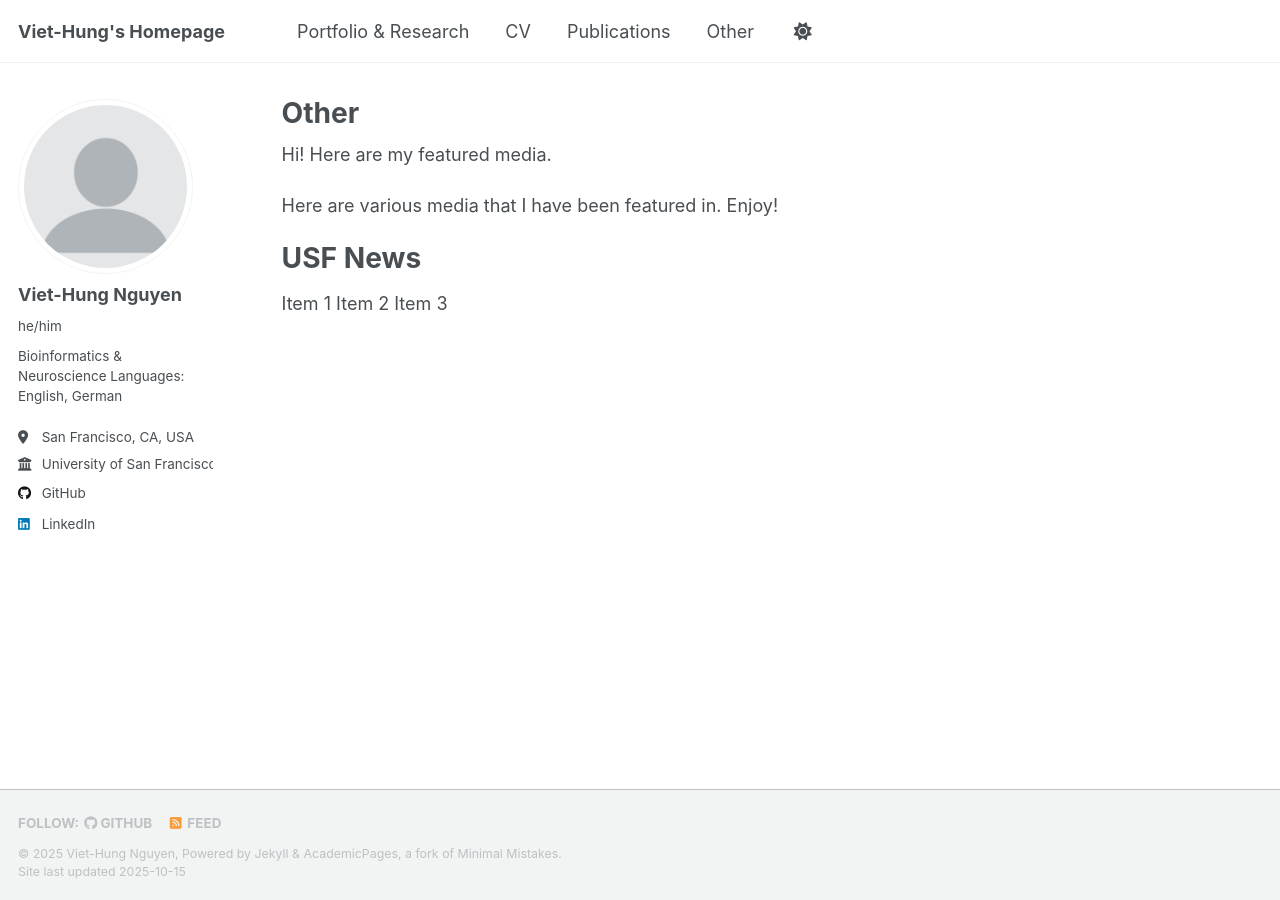
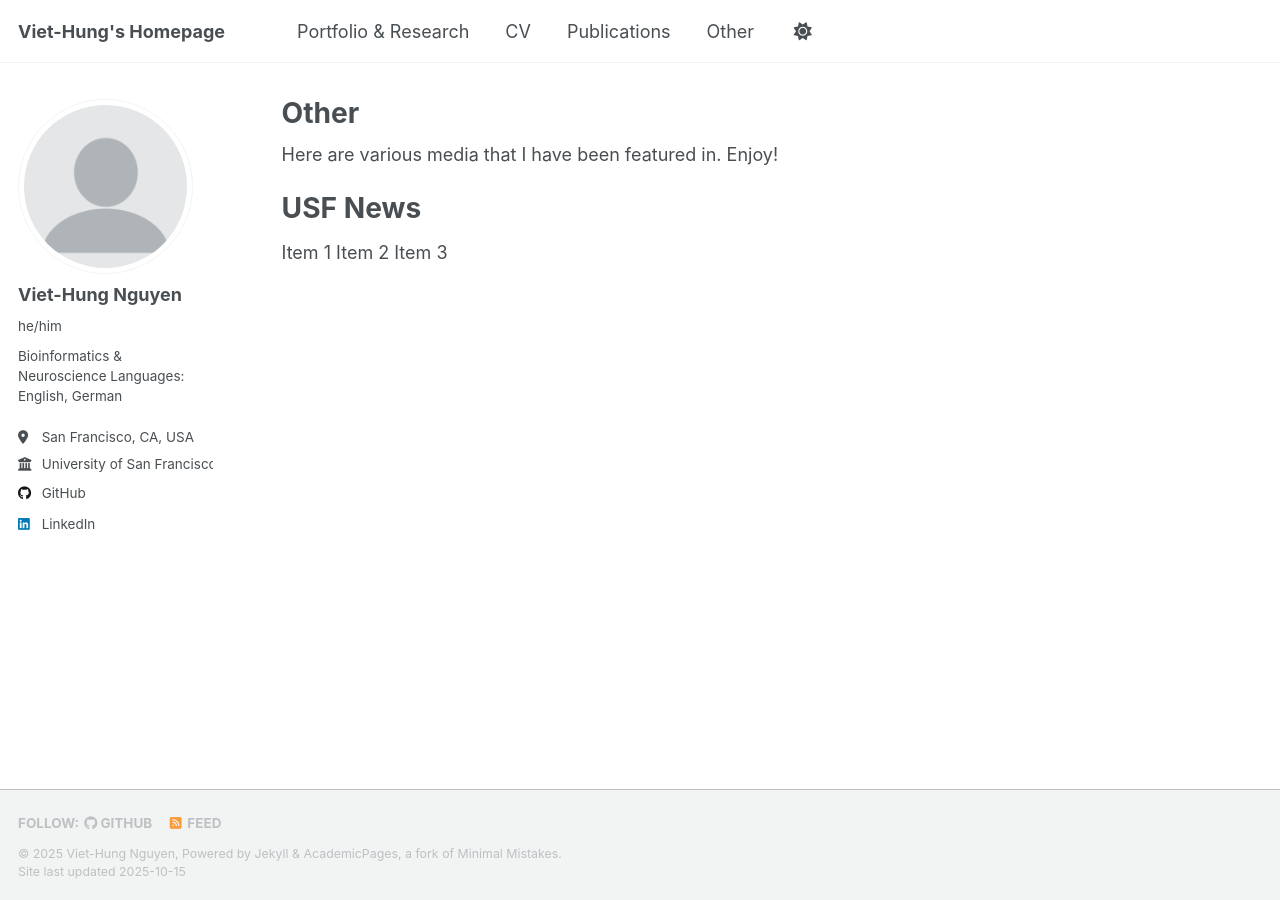
Before and after one commit to viethungnguyen890/viethung-jp-nguyen.github.io, a Jekyll site: the page built from _pages/other.md, in a window 1280 px wide. Built offline with Jekyll 4.4.1, drawn with Linux system fonts in a browser that asks for light colours; a script that is not in the unit is left out.

Commit message:
favicons

```diff
--- a/_pages/other.md
+++ b/_pages/other.md
@@ -7,8 +7,6 @@ redirect_from:
   - /markdown.html
 ---
 
-Hi! Here are my featured media.
-
 Here are various media that I have been featured in. Enjoy!
 
 # USF News
```
Also changed, not shown: images/apple-touch-icon-180x180.png, images/favicon-192x192.png, images/favicon-32x32.png, images/favicon.ico, images/ggb.jpg (added), images/old/apple-touch-icon-180x180.png (added), images/old/favicon-192x192.png (added), images/old/favicon-32x32.png (added), images/old/favicon-512x512.png (renamed from images/favicon-512x512.png), images/old/favicon.ico (added), images/old/favicon.svg (renamed from images/favicon.svg).
